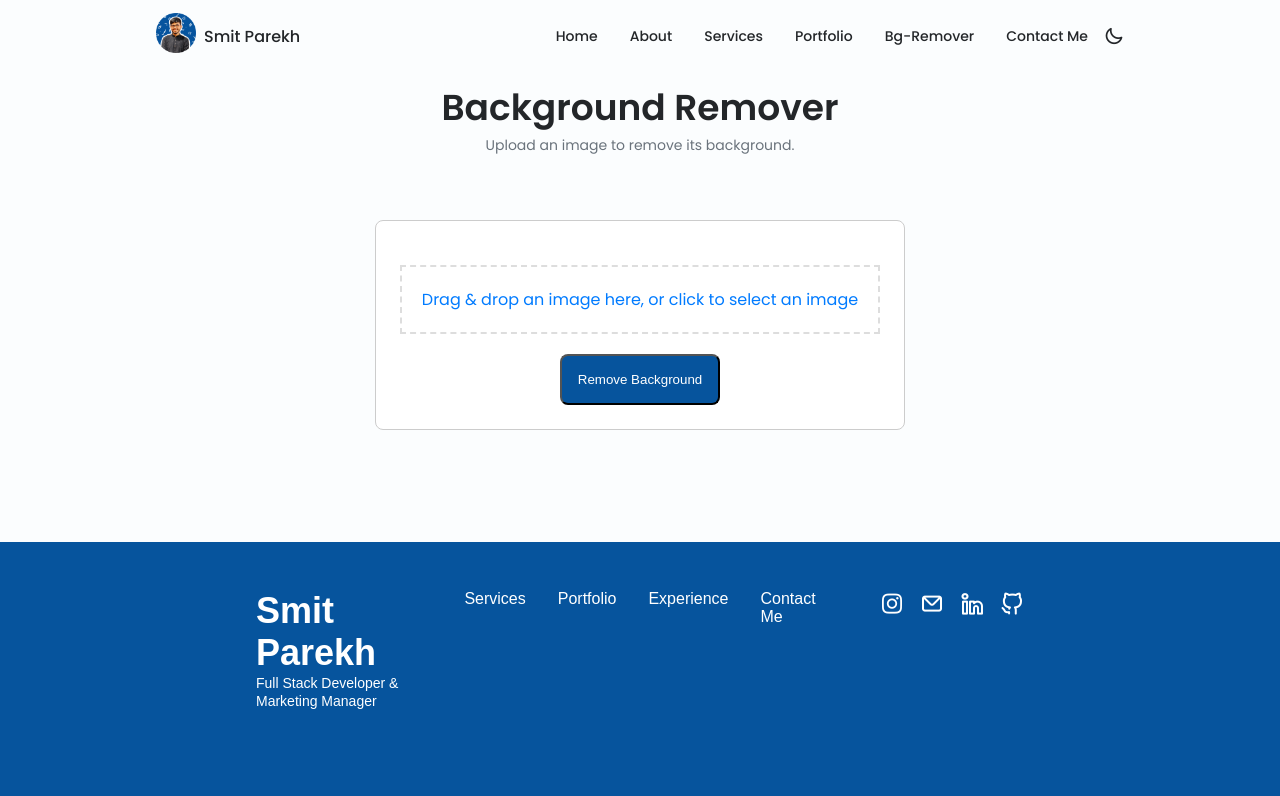
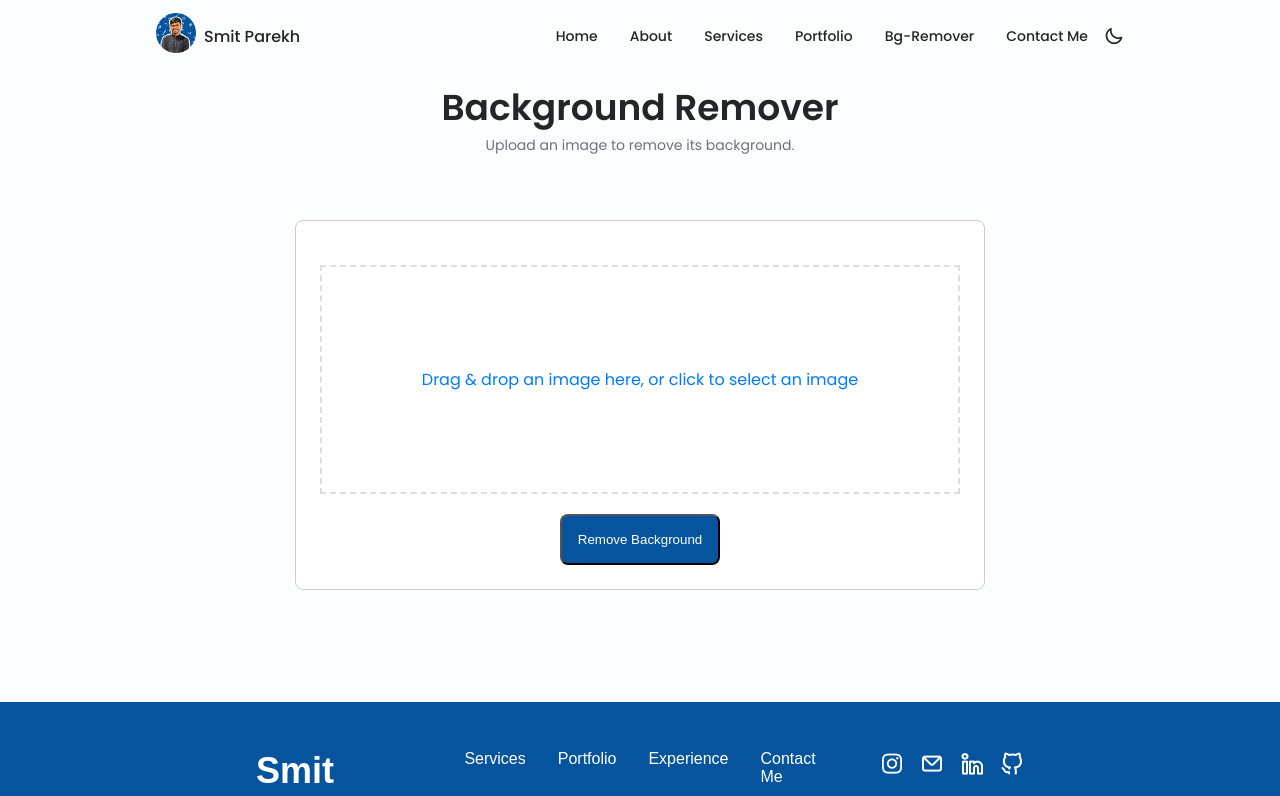
Before and after one commit to SmitParekh84/Smit-React-New-Portfolio-front-end, a React (Vite) app: page /background-remover in a window 1280 px wide. Shown: the top 796 px of the page. Built offline with nearby package versions, Linux system fonts and the light colour scheme.

Commit message:
Update BackgroundRemover component: enhance file selection feedback and improve meta tags structure

```diff
--- a/src/pages/BackgroundRemover.jsx
+++ b/src/pages/BackgroundRemover.jsx
@@ -60,7 +60,7 @@ const BackgroundRemover = () => {
             if (file) {
                 if (validFileTypes.includes(file.type)) {
                     setSelectedFile(file);
-                    toast.success("Valid image file selected!");
+
                 } else {
                     toast.error("Invalid file type. Please upload PNG, JPEG, JPG, or WEBP.");
                 }
@@ -73,7 +73,8 @@ const BackgroundRemover = () => {
     });
 
     return (
-        <><Helmet>
+        <>
+            <Helmet>
                 <title>Background Remover | Free Image Background Removal Tool</title>
                 <meta
                     name="description"
@@ -139,7 +140,7 @@ const BackgroundRemover = () => {
                             className="bg-dropzone"
                             style={{
                                 border: "2px dashed #ddd",
-                                padding: "20px",
+                                padding: "100px",
                                 textAlign: "center",
                                 marginBottom: "20px",
                             }}
```
Lines whose indentation alone changed are shown as unchanged.
